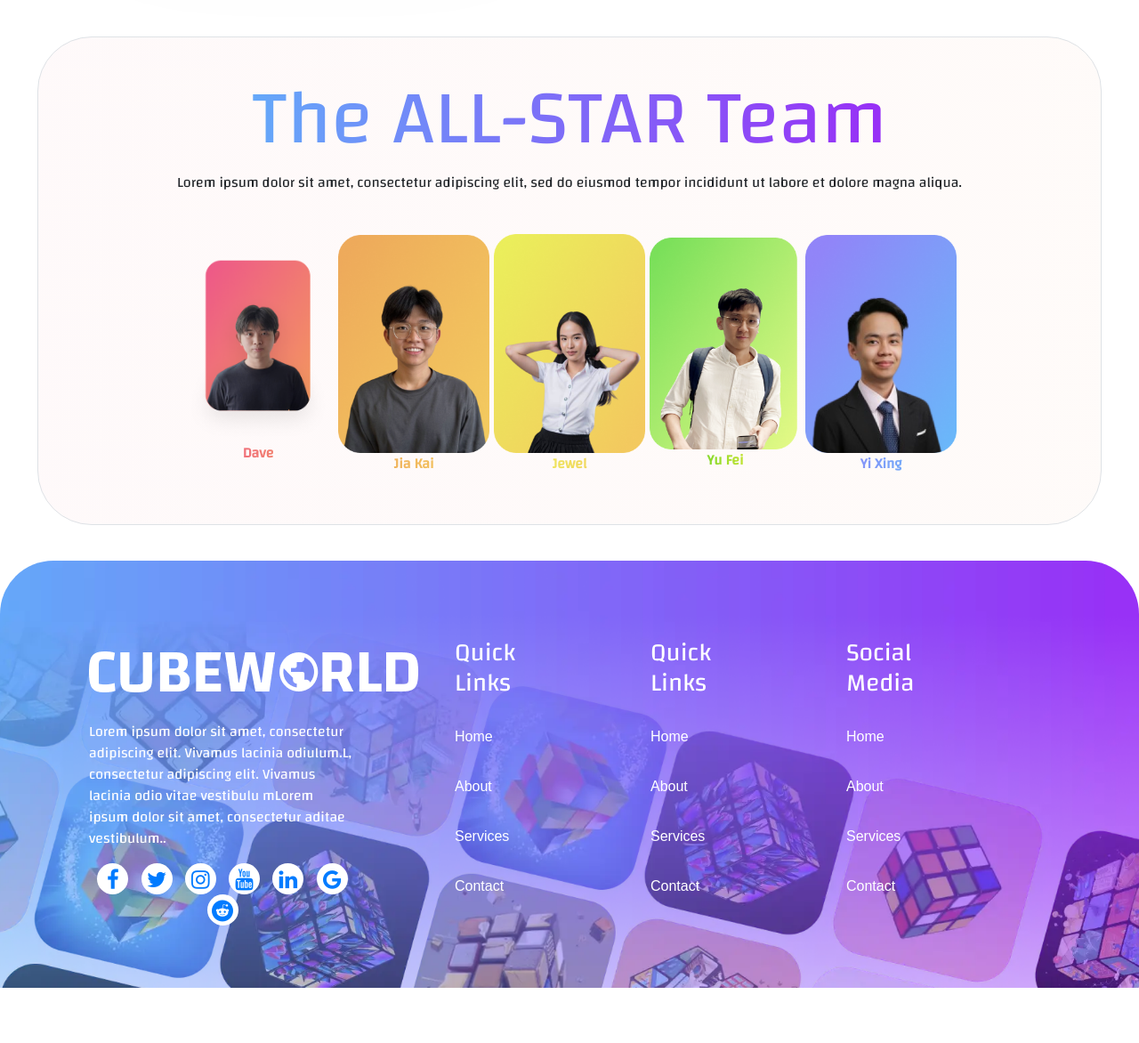
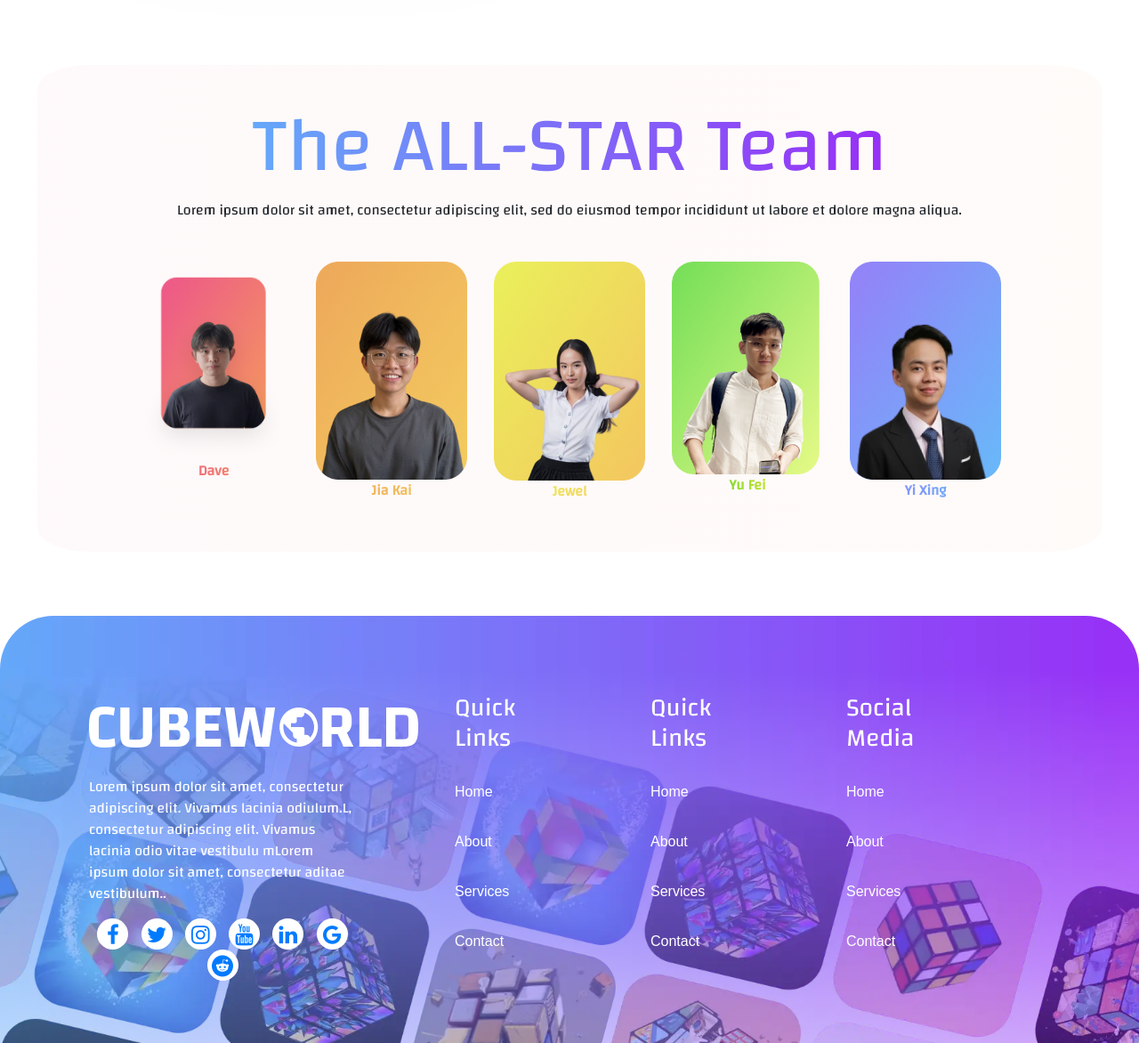
Before and after one commit to y1xing/IN1005-Group-3-Assignment, a PHP site: page /about.php in a window 1280 px wide. Shown: the part 1879-3051 px from the top of the page at 89% size. Before the commit the page ends 2989 px from the top, so only its background shows below. Run offline with PHP 8.4, Linux system fonts and the light colour scheme.

Commit message:
Contact and about page

```diff
--- a/about.php
+++ b/about.php
@@ -68,73 +68,44 @@ Click nbfs://nbhost/SystemFileSystem/Templates/Other/html.html to edit this temp
         </div>
 
             <div class="container-width">
-                <div class="container-max-width border">
+                <div class="container-max-width section-container">
                     <h1 class="header blue-text">The ALL-STAR Team</h1>
                     <p class="text1">
                         Lorem ipsum dolor sit amet, consectetur adipiscing elit,
                         sed do eiusmod tempor incididunt ut labore et dolore magna aliqua.
                     </p>
                     <div class="container">
-                        <div class="captioned-image">
+                        <div class ="row">
+                            <div class="col image_width">
                                 <figure>
                                     <img src="images/team/dave.png" alt="Dave" id="all_star_img" />
                                     <figcaption id="figcaption_dave">Dave</figcaption>
                                 </figure>
                             </div>
-                        <div class="captioned-image">
+                            <div class="col image_width">
                                 <figure>
                                     <img src="images/team/jiakai.png" alt="JiaKai" id="all_star_img" />
                                     <figcaption id="figcaption_jiakai">Jia Kai</figcaption>
                                 </figure>
                             </div>
-                        <div class="captioned-image">
+                            <div class="col image_width">
                                 <figure>
                                     <img src="images/team/jewel.png" alt="Jewel" id="all_star_img" />
                                     <figcaption id="figcaption_jewel">Jewel</figcaption>
                                 </figure>
                             </div>
-                        <div class="captioned-image">
+                            <div class="col image_width">
                                 <figure>
                                     <img src="images/team/yf.png" alt="Yu Fei" id="all_star_img" />
                                     <figcaption id="figcaption_yf">Yu Fei</figcaption>
                                 </figure>
                             </div>
-                        <div class="captioned-image">
+                            <div class="col image_width">
                                 <figure>
                                     <img src="images/team/yx.png" alt="Yi Xing" id="all_star_img" />
                                     <figcaption id="figcaption_yx">Yi Xing</figcaption>
                                 </figure>
                             </div>
-<!--                        <div class="col col-lg-2">
-                            <figure>
-                                <img src="images/team/dave.png" alt="Dave" id="all_star_img" />
-                                <figcaption id="figcaption_dave">Dave</figcaption>
-                            </figure>
-                        </div>
-                        <div class="col col-lg-2">
-                            <figure>
-                                <img src="images/team/jiakai.png" alt="Jia kai" id="all_star_img" />
-                                <figcaption id="figcaption_jiakai">Jia kai</figcaption>
-                            </figure>
-                        </div>
-                        <div class="col col-lg-3">
-                            <figure>
-                                <img src="images/team/jewel.png" alt="Jewel" id="all_star_img" />
-                                <figcaption id="figcaption_jewel">Jewel</figcaption>
-                            </figure>
-                        </div>
-                        <div class="col col-lg-2">
-                            <figure>
-                                <img src="images/team/yf.png" alt="Yu Fei" id="all_star_img" />
-                                <figcaption id="figcaption_yf">Yu Fei</figcaption>
-                            </figure>
-                        </div>
-                        <div class="col col-lg-2">
-                            <figure>
-                                <img src="images/team/yx.png" alt="Yi Xing" id="all_star_img" />
-                                <figcaption id="figcaption_yx">Yi Xing</figcaption>
-                            </figure>
-                        </div>-->
                     </div>
             </div>
         </div>
--- a/css/about.css
+++ b/css/about.css
@@ -141,3 +141,29 @@ figcaption {
     text-align: center;
     padding-bottom: 30px;
 }
+
+.section-container {
+    background: #F5F5F5;
+    background: linear-gradient(90deg, rgba(239, 107, 124, 0.04) 0%, rgba(243, 146, 99, 0.04) 99.02%);
+    margin: 2rem;
+    border-radius: 5%;
+
+}
+
+.container-max-width {
+    max-width: 1260px;
+    width: 100%;
+    height: 100%;
+    display: flex;
+    flex-direction: column;
+    justify-content: center;
+    align-items: center;
+    position: relative;
+
+    padding: 5vh 2rem;
+
+}
+
+.image_width{
+    justify-items: center;
+}
```
Also changed, not shown: contact.php (+5 -12 lines), customer_email.php (added, +64 -0 lines), 2 other files. Lines whose indentation alone changed are shown as unchanged.
